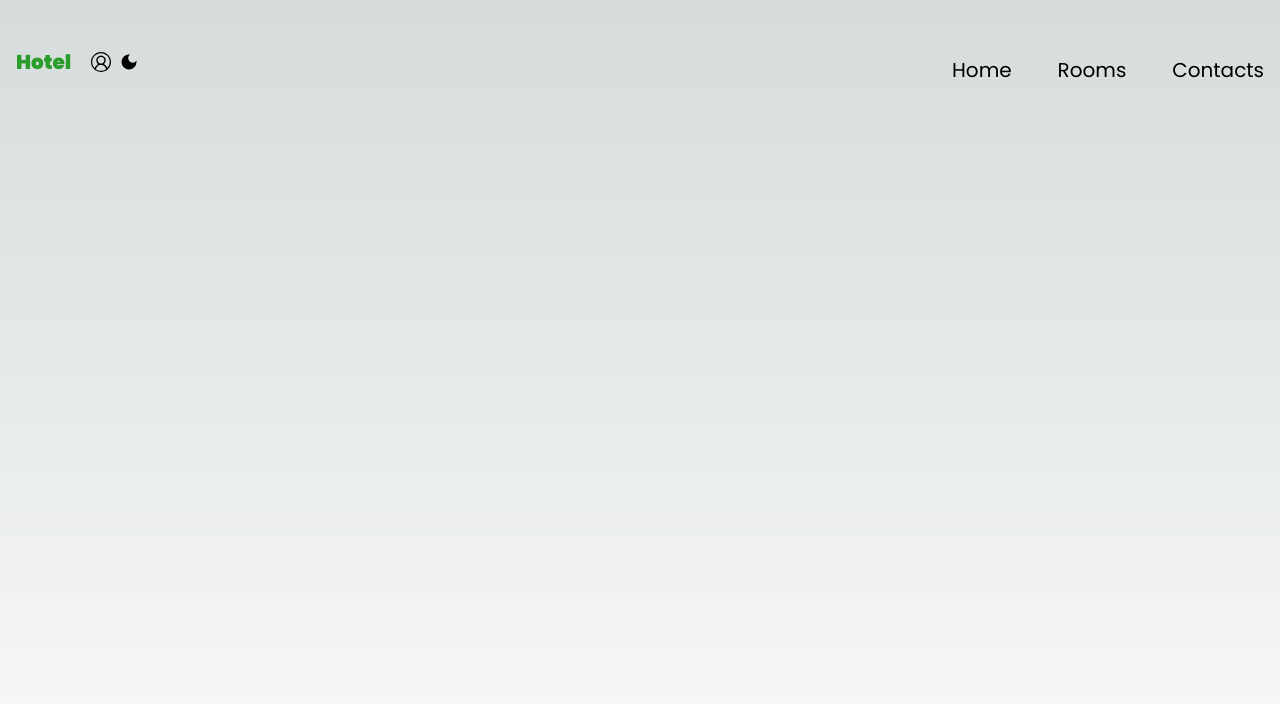
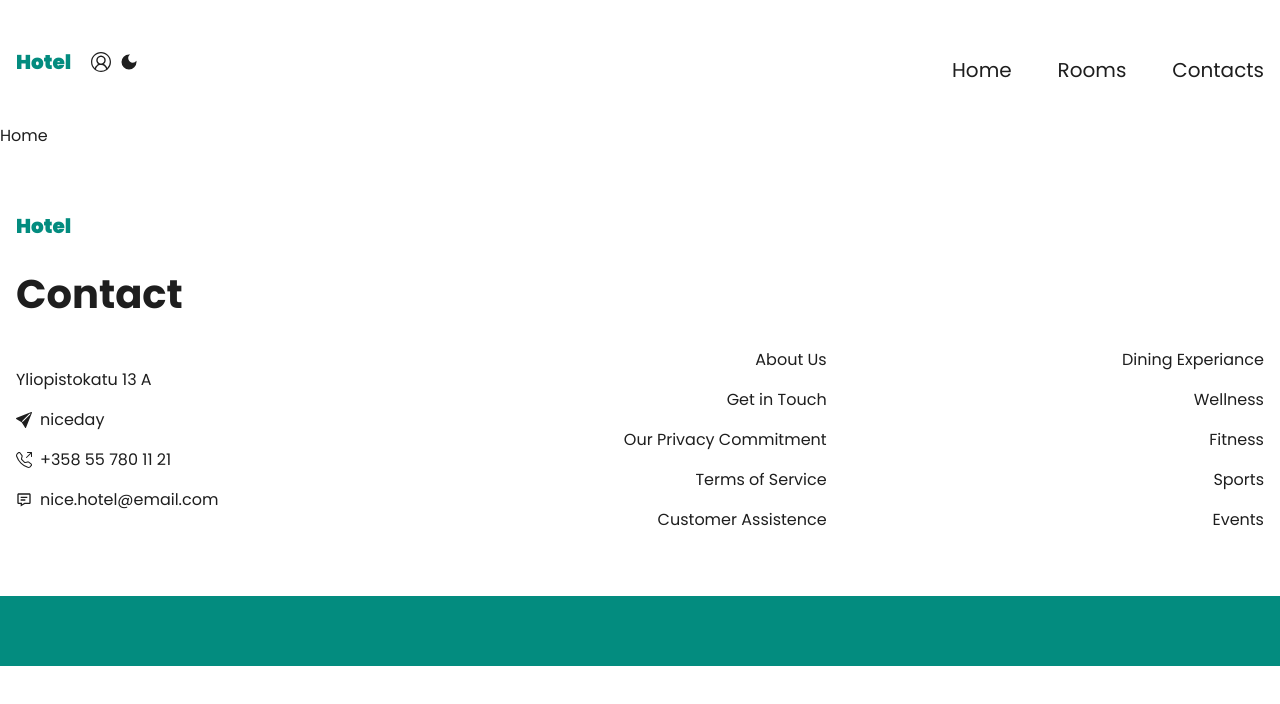
Before and after one commit to diana-sy/hotel-webpage, a Next.js app: page / in a window 1280 px wide. Shown: the top 704 px of the page. Built offline with nearby package versions, Linux system fonts and the light colour scheme.

Commit message:
possibility to change a colore mode of the main page added

```diff
--- a/src/app/components/Footer/Footer.tsx
+++ b/src/app/components/Footer/Footer.tsx
@@ -1,24 +1,55 @@
 import Link from "next/link";
-import {BsFillSendFill} from "react-icons/bs";
+import {BsFillSendFill, BsTelephoneOutbound} from "react-icons/bs";
+import{BiMessageDetail} from "react-icons/bi";
 
  const Footer = () => {
   return (
     <footer className="mt-16 ">
         <div className="container mx-auto px-4">
-            <Link href={"/"} className="font-black text-tertiary-dark">
-          Hotel
+            <Link href={"/"} className="font-black text-xl text-tertiary-dark">
+       Hotel
              </Link>
+
            <h4 className="font-semibold text-[40px] py-6">Contact</h4>
+
            <div className="flex flex-wrap gap-16 items-center justify-between">
+           <div className="flex-1">
           <p> Yliopistokatu 13 A</p>
           <div className="flex items-center py-4">
 <BsFillSendFill/>
 <p className="ml-2"> niceday</p>
           </div>
+          <div className="flex items-center">
+<BsTelephoneOutbound/>
+<p className="ml-2"> +358 55 780 11 21</p>
+          </div>
+          <div className="flex items-center pt-4">
+<BiMessageDetail/>
+<p className="ml-2"> nice.hotel@email.com</p>
+          </div>
            </div>
+
+           <div className="flex-1 md:text-right">
+            <p className="pb-4"> About Us</p>
+            <p className="pb-4"> Get in Touch</p>
+            <p className="pb-4"> Our Privacy Commitment</p>
+            <p className="pb-4"> Terms of Service</p>
+            <p> Customer Assistence</p>
+           </div>
+
+            <div className="flex-1 md:text-right">
+                <p className="pb-4"> Dining Experiance </p>
+                <p className="pb-4"> Wellness </p>
+                <p className="pb-4"> Fitness </p>
+                <p className="pb-4"> Sports </p>
+                <p> Events</p>
+            </div>
+            </div>
             </div>
 
+        <div className="bg-tertiary-dark h-10 md:h-[70px] mt-16 w-full bottom-0 left-0"/>
+
     </footer>
-  )
-}
-export default Footer;
+  );
+};
+export default Footer
--- a/src/app/components/Header/Header.tsx
+++ b/src/app/components/Header/Header.tsx
@@ -1,8 +1,15 @@
+"use client";
+
 import Link from "next/link";
 import {VscAccount} from "react-icons/vsc";
-import {MdDarkMode} from "react-icons/md";
+import {MdDarkMode, MdOutlineLightMode} from "react-icons/md";
+import { useContext } from "react";
+import ThemeContext from "@/app/context/themeContext";
 
 const Header = () => {
+
+    const {darkTheme, setDarkTheme}= useContext(ThemeContext);
+
   return (
    <header className="py-10 px-4 container mx-auto text-xl flex flex-wrap items-center justify-between md:flex-nowrap">
     <div className="flex items-center w-full md:2/3">
@@ -16,7 +23,16 @@ const Header = () => {
 </Link>
 </li>
 <li className="ml-2">
-<MdDarkMode className="cursor-pointer"/>
+    {darkTheme ? (<MdOutlineLightMode className="cursor-pointer"
+    onClick={()=> {
+     setDarkTheme(false);
+     localStorage.removeItem("hotel-theme");
+    }}/>) :
+(<MdDarkMode className="cursor-pointer" onClick={()=> {
+    setDarkTheme(true);
+    localStorage.setItem("hotel-theme", "true");
+}}/>)
+}
 </li>
 </ul>
     </div>
--- /dev/null
+++ b/src/app/components/ThemeProvider/ThemeProvider.tsx
@@ -0,0 +1,30 @@
+'use client';
+
+import React, { useEffect, useState } from "react";
+import ThemeContext from "@/app/context/themeContext";
+
+const ThemeProvider = ({ children }: {children: React.ReactNode}) => {
+    const themeFromStorage : boolean =
+    typeof localStorage !== "undefined" && localStorage.getItem("hotel-theme")
+    ? JSON.parse(localStorage.getItem("hotel-theme")!)
+    : false;
+
+    const [darkTheme, setDarkTheme] = useState<boolean>(themeFromStorage);
+
+    const [renderComponent, setRenderComponent] = useState(false);
+    useEffect(() => {
+        setRenderComponent(true);
+    }, []);
+    if (!renderComponent) return <></>;
+
+return (
+    <ThemeContext.Provider value={{ darkTheme, setDarkTheme }}>
+ <div className={`${darkTheme ? "dark": ""} min-h-screen`}>
+<div className="dark:text-white dark:bg-black text-[#1E1E1E]">
+    {children}
+</div>
+ </div>
+    </ThemeContext.Provider>
+);
+};
+export default ThemeProvider
--- /dev/null
+++ b/src/app/context/themeContext.ts
@@ -0,0 +1,13 @@
+import { Dispatch, SetStateAction, createContext } from "react";
+
+type ThemeContextType = {
+    darkTheme: boolean;
+    setDarkTheme: Dispatch<SetStateAction<boolean>>;
+};
+
+const ThemeContext = createContext<ThemeContextType>({
+    darkTheme: false,
+    setDarkTheme: () => null,
+});
+
+export default ThemeContext;
--- a/src/app/globals.css
+++ b/src/app/globals.css
@@ -1,27 +1,3 @@
 @tailwind base;
 @tailwind components;
 @tailwind utilities;
-
-:root {
-  --foreground-rgb: 0, 0, 0;
-  --background-start-rgb: 214, 219, 220;
-  --background-end-rgb: 255, 255, 255;
-}
-
-@media (prefers-color-scheme: dark) {
-  :root {
-    --foreground-rgb: 255, 255, 255;
-    --background-start-rgb: 0, 0, 0;
-    --background-end-rgb: 0, 0, 0;
-  }
-}
-
-body {
-  color: rgb(var(--foreground-rgb));
-  background: linear-gradient(
-      to bottom,
-      transparent,
-      rgb(var(--background-end-rgb))
-    )
-    rgb(var(--background-start-rgb));
-}
--- a/src/app/layout.tsx
+++ b/src/app/layout.tsx
@@ -2,6 +2,8 @@ import type { Metadata } from 'next';
 import { Poppins } from 'next/font/google';
 import './globals.css';
 import Header from './components/Header/Header';
+import Footer from './components/Footer/Footer';
+import ThemeProvider from './components/ThemeProvider/ThemeProvider';
 
 const poppins = Poppins({
 subsets: ['latin'],
@@ -23,11 +25,13 @@ export default function RootLayout({
   return (
     <html lang="en">
       <body className={poppins.className}>
-        <main className='font-normal'>
+       <ThemeProvider>
+       <main className='font-normal'>
           <Header/>
           {children}
-          {/* Footer */}
+         <Footer/>
           </main>
+        </ThemeProvider>
         </body>
     </html>
   )
--- a/src/app/page.tsx
+++ b/src/app/page.tsx
@@ -2,112 +2,7 @@ import Image from 'next/image'
 
 export default function Home() {
   return (
-    <main className="flex min-h-screen flex-col items-center justify-between p-24">
-      <div className="z-10 max-w-5xl w-full items-center justify-between font-mono text-sm lg:flex">
-        {/* <p className="fixed left-0 top-0 flex w-full justify-center border-b border-gray-300 bg-gradient-to-b from-zinc-200 pb-6 pt-8 backdrop-blur-2xl dark:border-neutral-800 dark:bg-zinc-800/30 dark:from-inherit lg:static lg:w-auto  lg:rounded-xl lg:border lg:bg-gray-200 lg:p-4 lg:dark:bg-zinc-800/30">
-          Get started by editing&nbsp;
-          <code className="font-mono font-bold">src/app/page.tsx</code>
-        </p> */}
-        <div className="fixed bottom-0 left-0 flex h-48 w-full items-end justify-center bg-gradient-to-t from-white via-white dark:from-black dark:via-black lg:static lg:h-auto lg:w-auto lg:bg-none">
-          {/* <a
-            className="pointer-events-none flex place-items-center gap-2 p-8 lg:pointer-events-auto lg:p-0"
-            href="https://vercel.com?utm_source=create-next-app&utm_medium=appdir-template&utm_campaign=create-next-app"
-            target="_blank"
-            rel="noopener noreferrer"
-          >
-            By{' '}
-            <Image
-              src="/vercel.svg"
-              alt="Vercel Logo"
-              className="dark:invert"
-              width={100}
-              height={24}
-              priority
-            />
-          </a> */}
-        </div>
-      </div>
 
-      <div className="relative flex place-items-center before:absolute before:h-[300px] before:w-[480px] before:-translate-x-1/2 before:rounded-full before:bg-gradient-radial before:from-white before:to-transparent before:blur-2xl before:content-[''] after:absolute after:-z-20 after:h-[180px] after:w-[240px] after:translate-x-1/3 after:bg-gradient-conic after:from-sky-200 after:via-blue-200 after:blur-2xl after:content-[''] before:dark:bg-gradient-to-br before:dark:from-transparent before:dark:to-blue-700 before:dark:opacity-10 after:dark:from-sky-900 after:dark:via-[#0141ff] after:dark:opacity-40 before:lg:h-[360px] z-[-1]">
-        {/* <Image
-          className="relative dark:drop-shadow-[0_0_0.3rem_#ffffff70] dark:invert"
-          src="/next.svg"
-          alt="Next.js Logo"
-          width={180}
-          height={37}
-          priority
-        /> */}
-      </div>
-
-      <div className="mb-32 grid text-center lg:max-w-5xl lg:w-full lg:mb-0 lg:grid-cols-4 lg:text-left">
-        {/* <a
-          href="https://nextjs.org/docs?utm_source=create-next-app&utm_medium=appdir-template&utm_campaign=create-next-app"
-          className="group rounded-lg border border-transparent px-5 py-4 transition-colors hover:border-gray-300 hover:bg-gray-100 hover:dark:border-neutral-700 hover:dark:bg-neutral-800/30"
-          target="_blank"
-          rel="noopener noreferrer"
-        >
-          <h2 className={`mb-3 text-2xl font-semibold`}>
-            Docs{' '}
-            <span className="inline-block transition-transform group-hover:translate-x-1 motion-reduce:transform-none">
-              -&gt;
-            </span>
-          </h2>
-          <p className={`m-0 max-w-[30ch] text-sm opacity-50`}>
-            Find in-depth information about Next.js features and API.
-          </p>
-        </a> */}
-
-        {/* <a
-          href="https://nextjs.org/learn?utm_source=create-next-app&utm_medium=appdir-template-tw&utm_campaign=create-next-app"
-          className="group rounded-lg border border-transparent px-5 py-4 transition-colors hover:border-gray-300 hover:bg-gray-100 hover:dark:border-neutral-700 hover:dark:bg-neutral-800/30"
-          target="_blank"
-          rel="noopener noreferrer"
-        >
-          <h2 className={`mb-3 text-2xl font-semibold`}>
-            Learn{' '}
-            <span className="inline-block transition-transform group-hover:translate-x-1 motion-reduce:transform-none">
-              -&gt;
-            </span>
-          </h2>
-          <p className={`m-0 max-w-[30ch] text-sm opacity-50`}>
-            Learn about Next.js in an interactive course with&nbsp;quizzes!
-          </p>
-        </a>
-
-        <a
-          href="https://vercel.com/templates?framework=next.js&utm_source=create-next-app&utm_medium=appdir-template&utm_campaign=create-next-app"
-          className="group rounded-lg border border-transparent px-5 py-4 transition-colors hover:border-gray-300 hover:bg-gray-100 hover:dark:border-neutral-700 hover:dark:bg-neutral-800/30"
-          target="_blank"
-          rel="noopener noreferrer"
-        >
-          <h2 className={`mb-3 text-2xl font-semibold`}>
-            Templates{' '}
-            <span className="inline-block transition-transform group-hover:translate-x-1 motion-reduce:transform-none">
-              -&gt;
-            </span>
-          </h2>
-          <p className={`m-0 max-w-[30ch] text-sm opacity-50`}>
-            Explore starter templates for Next.js.
-          </p>
-        </a>
-
-        <a
-          href="https://vercel.com/new?utm_source=create-next-app&utm_medium=appdir-template&utm_campaign=create-next-app"
-          className="group rounded-lg border border-transparent px-5 py-4 transition-colors hover:border-gray-300 hover:bg-gray-100 hover:dark:border-neutral-700 hover:dark:bg-neutral-800/30"
-          target="_blank"
-          rel="noopener noreferrer"
-        >
-          <h2 className={`mb-3 text-2xl font-semibold`}>
-            Deploy{' '}
-            <span className="inline-block transition-transform group-hover:translate-x-1 motion-reduce:transform-none">
-              -&gt;
-            </span>
-          </h2>
-          <p className={`m-0 max-w-[30ch] text-sm opacity-50`}>
-            Instantly deploy your Next.js site to a shareable URL with Vercel.
-          </p>
-        </a> */}
-      </div>
-    </main>
+    <div>Home</div>
   )
 }
--- a/tailwind.config.ts
+++ b/tailwind.config.ts
@@ -2,6 +2,8 @@ import type { Config } from 'tailwindcss';
 const {fontFamily} = require('tailwindcss/defaultTheme');
 
 const config: Config = {
+
+  darkMode: 'class',
   content: [
     './src/pages/**/*.{js,ts,jsx,tsx,mdx}',
     './src/components/**/*.{js,ts,jsx,tsx,mdx}',
@@ -13,8 +15,8 @@ const config: Config = {
         primary: '#038C7F',
         secondary:'#F2C641',
         tertiary:{
-          dark:'#2a9d2c',
-          light:'#67bef0'
+          dark:'#038C7F',
+          light:'#F2C641'
         },
       },
       fontFamily: {
```
